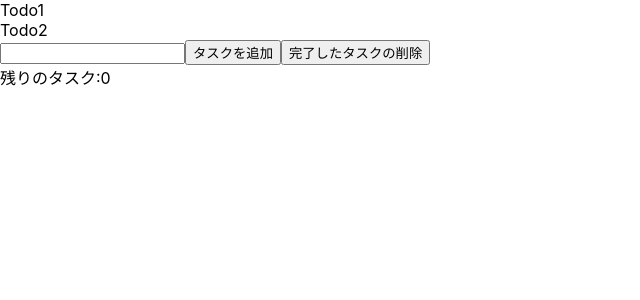
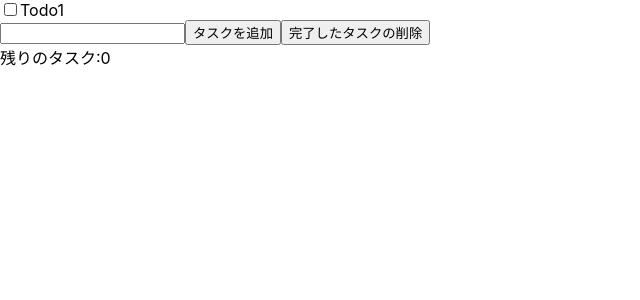
Before and after one commit to ask-1407/my_portfolio, a React (Create React App) app in the folder language/react/dev/reactProject/react-tutorial-youtube/: page / in a window 1280 px wide. Shown: the top 300 px of the page, without its empty margins (0-640 px from the left). Built offline with nearby package versions, Linux system fonts and the light colour scheme; the HTML template or start-up script is replaced by a standard one.

Commit message:
[update] ステータスの追加

```diff
--- a/language/react/dev/reactProject/react-tutorial-youtube/src/App.js
+++ b/language/react/dev/reactProject/react-tutorial-youtube/src/App.js
@@ -2,7 +2,7 @@ import { useState } from "react";
 import TodoList from "./TodoList";
 
 function App() {
-  const [todos, setTodos] = useState(["Todo1", "Todo2"]); //constの変数を管理
+  const [todos, setTodos] = useState([{id:1, name:"Todo1",completed: false}]); //constの変数を管理
   return (
     <div>
       <TodoList todos={todos} />
--- a/language/react/dev/reactProject/react-tutorial-youtube/src/Todo.js
+++ b/language/react/dev/reactProject/react-tutorial-youtube/src/Todo.js
@@ -3,7 +3,10 @@ import React from 'react';
 const Todo = ({todo}) => {
   return (
     <div>
-      {todo}
+        <label>
+            <input type = "checkbox" checked = {todo.completed} />
+        </label>
+      {todo.name}
     </div>
   );
 }
--- a/language/react/dev/reactProject/react-tutorial-youtube/src/TodoList.jsx
+++ b/language/react/dev/reactProject/react-tutorial-youtube/src/TodoList.jsx
@@ -2,7 +2,7 @@ import React from 'react';
 import Todo from "./Todo";
 
 const TodoList = ({todos}) => {
-  return todos.map((todo) => <Todo todo={todo}/>); //map()でtodoをコンポーネントに渡す
+  return todos.map((todo) => <Todo todo={todo} key = {todo}/>); //map()でtodoをコンポーネントに渡す
 
 };
 
```
